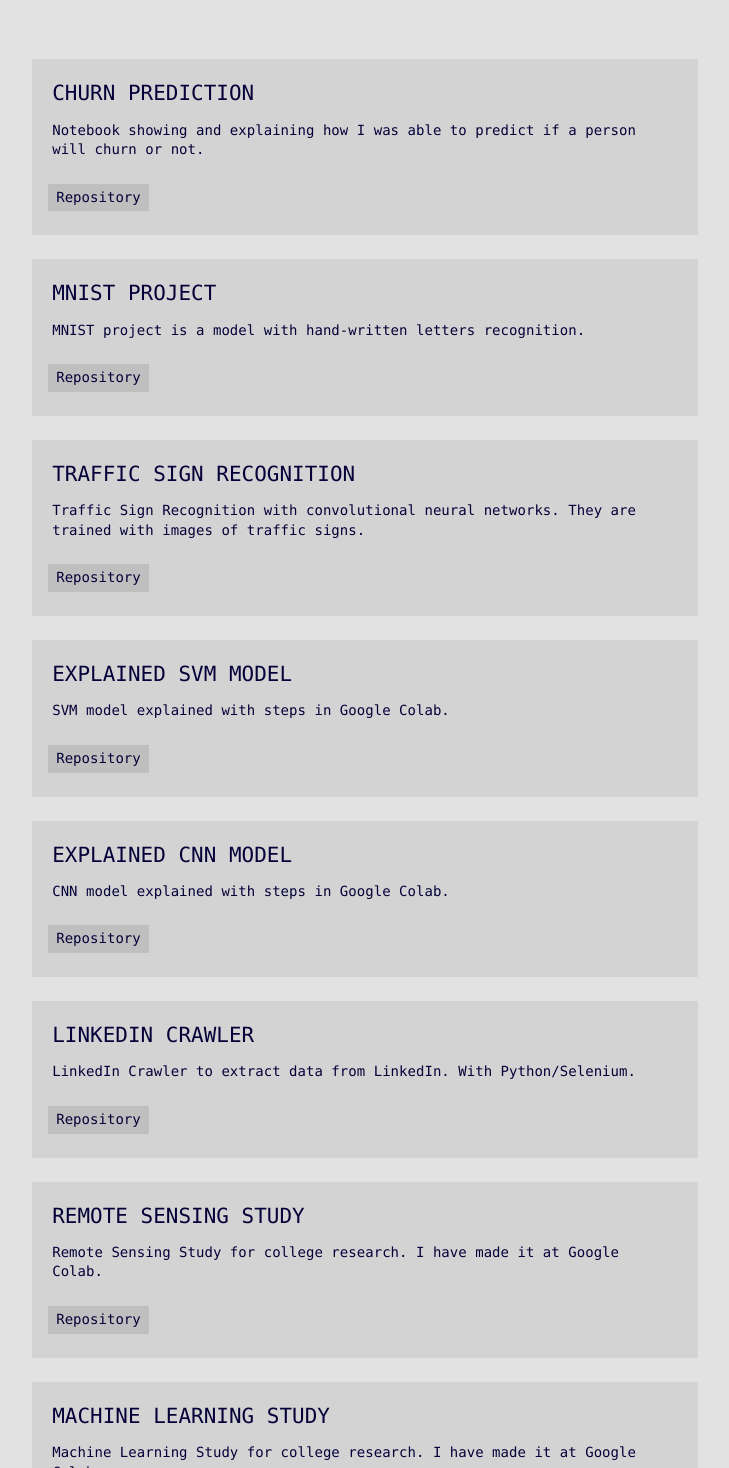
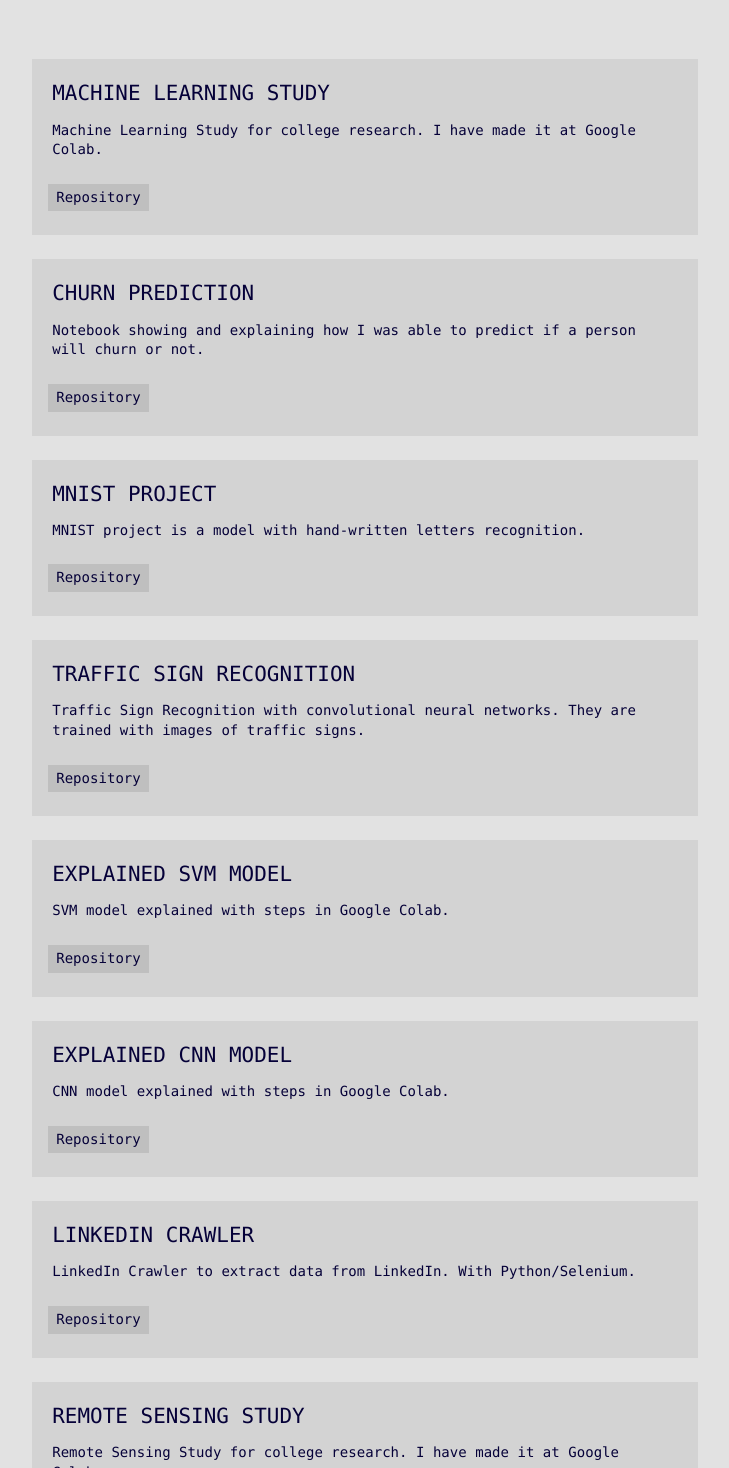
Before and after one commit to HenriPett/henr.dev, a Next.js app: page /projects in a window 1280 px wide. Shown: the part 822-2290 px from the top of the page, without its empty margins (275-1004 px from the left). Built offline with nearby package versions, Linux system fonts and the light colour scheme.

Commit message:
Update projects.js

```diff
--- a/pages/projects.js
+++ b/pages/projects.js
@@ -31,6 +31,16 @@ const Playground = () => (
         </p>
 
         <div className='contentWrapper'>
+
+        <Card
+            link='https://github.com/HenriPett/MachineLearning_Study'
+            className='external mainCard'
+            title='Machine Learning Study'
+            description='Machine Learning Study for college research. I have made it at Google Colab.'
+            type='Repository'
+            target='_blank'
+          />
+
         <Card
             link='https://github.com/HenriPett/Churn-prediction'
             className='external mainCard'
@@ -95,15 +105,6 @@ const Playground = () => (
           />
 
           <Card
-            link='https://github.com/HenriPett/MachineLearning_Study'
-            className='external mainCard'
-            title='Machine Learning Study'
-            description='Machine Learning Study for college research. I have made it at Google Colab.'
-            type='Repository'
-            target='_blank'
-          />
-
-          <Card
             link='https://github.com/HenriPett/GolangBot'
             className='external mainCard'
             title='Discord Go Bot'
```
